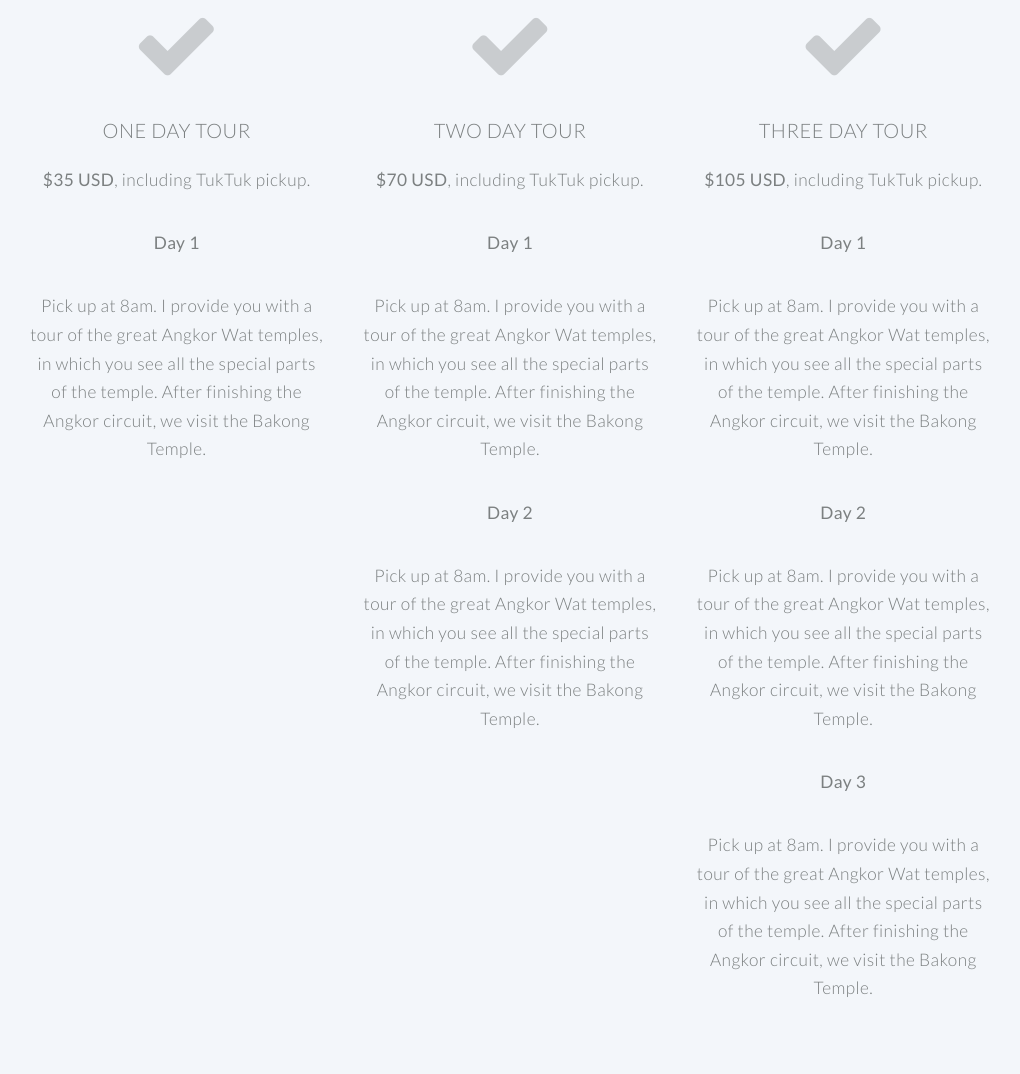
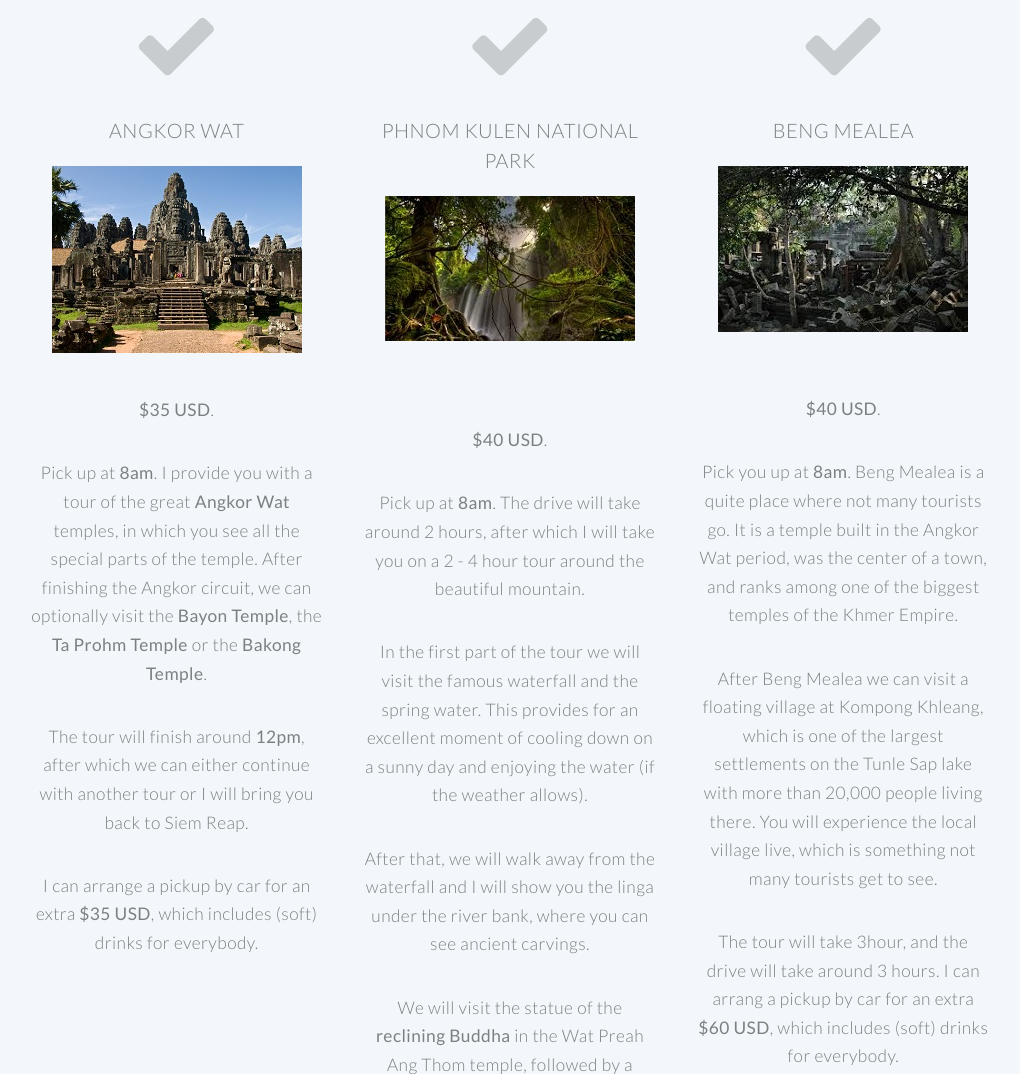
Before and after one commit to solatis/angkortourguide, a plain HTML site: page index.html in a window 1280 px wide. Shown: the part 1544-2618 px from the top of the page, without its empty margins (130-1150 px from the left). Drawn offline with Linux system fonts and the light colour scheme.

Commit message:
Updates website text.

```diff
--- a/index.html
+++ b/index.html
@@ -97,17 +97,25 @@
                                                                 <section>
                                                                         <span class="icon featured fa-check"></span>
                                                                         <header>
-                                                                                <h3>One day tour</h3>
+                                                                                <h3>Angkor Wat</h3>
                                                                         </header>
 
-                                                                        <p><strong>$35 USD</strong>, including TukTuk pickup.</p>
+                                                                        <p>
+                                                                          <img src='images/angkorwat.jpg' />
+                                                                        </p>
+
+                                                                        <p><strong>$35 USD</strong>.</p>
 
                                                                         <p>
-                                                                          <strong>Day 1</strong>
+                                                                          Pick up at <b>8am</b>. I provide you with a tour of the great <b>Angkor Wat</b> temples, in which you see all the special parts of the temple. After finishing the Angkor circuit, we can optionally visit the <b>Bayon Temple</b>, the <strong>Ta Prohm Temple</strong> or the <strong>Bakong Temple</strong>.
                                                                         </p>
 
                                                                         <p>
-                                                                          Pick up at 8am. I provide you with a tour of the great Angkor Wat temples, in which you see all the special parts of the temple. After finishing the Angkor circuit, we visit the Bakong Temple.
+                                                                          The tour will finish around <b>12pm</b>, after which we can either continue with another tour or I will bring you back to Siem Reap.
+                                                                        </p>
+
+                                                                        <p>
+                                                                          I can arrange a pickup by car for an extra <strong>$35 USD</strong>, which includes (soft) drinks for everybody.
                                                                         </p>
                                                                 </section>
 
@@ -117,25 +125,32 @@
                                                                 <section>
                                                                         <span class="icon featured fa-check"></span>
                                                                         <header>
-                                                                                <h3>Two day tour</h3>
+                                                                                <h3>Phnom Kulen National Park</h3>
                                                                         </header>
 
-                                                                        <p><strong>$70 USD</strong>, including TukTuk pickup.</p>
+                                                                        <p>
+                                                                          <img src='images/phnomkulen.jpg' style='margin-bottom: 42px;' />
+                                                                        </p>
+
+                                                                        <p><strong>$40 USD</strong>.</p>
 
                                                                         <p>
-                                                                          <strong>Day 1</strong>
+                                                                          Pick up at <strong>8am</strong>. The drive will take around 2 hours, after which I will take you on a 2 - 4 hour tour around the beautiful mountain.</p>
+
+                                                                        <p>
+                                                                          In the first part of the tour we will visit the famous waterfall and the spring water. This provides for an excellent moment of cooling down on a sunny day and enjoying the water (if the weather allows).
                                                                         </p>
 
                                                                         <p>
-                                                                          Pick up at 8am. I provide you with a tour of the great Angkor Wat temples, in which you see all the special parts of the temple. After finishing the Angkor circuit, we visit the Bakong Temple.
+                                                                          After that, we will walk away from the waterfall and I will show you the linga under the river bank, where you can see ancient carvings.
                                                                         </p>
 
                                                                         <p>
-                                                                          <strong>Day 2</strong>
+                                                                          We will visit the statue of the <strong>reclining Buddha</strong> in the Wat Preah Ang Thom temple, followed by a trekking tour in the forest to see local people that live in the forests.
                                                                         </p>
 
                                                                         <p>
-                                                                          Pick up at 8am. I provide you with a tour of the great Angkor Wat temples, in which you see all the special parts of the temple. After finishing the Angkor circuit, we visit the Bakong Temple.
+                                                                          The tour will finish around 2pm. I can arrange a pickup by car for an extra <strong>$70 USD</strong>, which includes (soft) drinks for everybody.
                                                                         </p>
 
                                                                 </section>
@@ -146,34 +161,25 @@
                                                                 <section>
                                                                         <span class="icon featured fa-check"></span>
                                                                         <header>
-                                                                                <h3>Three day tour</h3>
+                                                                                <h3>Beng Mealea</h3>
                                                                         </header>
 
-                                                                        <p><strong>$105 USD</strong>, including TukTuk pickup.</p>
+                                                                        <p>
+                                                                          <img src='images/bengmealea.jpg' style='margin-bottom: 20px;' />
+                                                                        </p>
+
+                                                                        <p><strong>$40 USD</strong>.</p>
 
                                                                         <p>
-                                                                          <strong>Day 1</strong>
+                                                                          Pick you up at <strong>8am</strong>. Beng Mealea is a quite place where not many tourists go. It is a temple built in the Angkor Wat period, was the center of a town, and ranks among one of the biggest temples of the Khmer Empire.
                                                                         </p>
 
                                                                         <p>
-                                                                          Pick up at 8am. I provide you with a tour of the great Angkor Wat temples, in which you see all the special parts of the temple. After finishing the Angkor circuit, we visit the Bakong Temple.
+                                                                          After Beng Mealea we can visit a floating village at Kompong Khleang, which is one of the largest settlements on the Tunle Sap lake with more than 20,000 people living there. You will experience the local village live, which is something not many tourists get to see.
                                                                         </p>
 
                                                                         <p>
-                                                                          <strong>Day 2</strong>
-                                                                        </p>
-
-                                                                        <p>
-                                                                          Pick up at 8am. I provide you with a tour of the great Angkor Wat temples, in which you see all the special parts of the temple. After finishing the Angkor circuit, we visit the Bakong Temple.
-                                                                        </p>
-
-
-                                                                        <p>
-                                                                          <strong>Day 3</strong>
-                                                                        </p>
-
-                                                                        <p>
-                                                                          Pick up at 8am. I provide you with a tour of the great Angkor Wat temples, in which you see all the special parts of the temple. After finishing the Angkor circuit, we visit the Bakong Temple.
+                                                                          The tour will take 3hour, and the drive will take around 3 hours. I can arrang a pickup by car for an extra <strong>$60 USD</strong>, which includes (soft) drinks for everybody.
                                                                         </p>
 
                                                                 </section>
@@ -195,7 +201,7 @@
                                 </header>
                                 <footer>
                                         <ul class="buttons">
-                                                <li><a href="mailto:leon@solatis.com" class="button special">Send me an email</a></li>
+                                                <li><a href="mailto:boudarath007@gmail.com" class="button special">Send me an email</a></li>
                                         </ul>
                                 </footer>
 
```
Also changed, not shown: images/angkorwat.jpg (added), images/bengmealea.jpg (added), images/phnomkulen.jpg (added).
